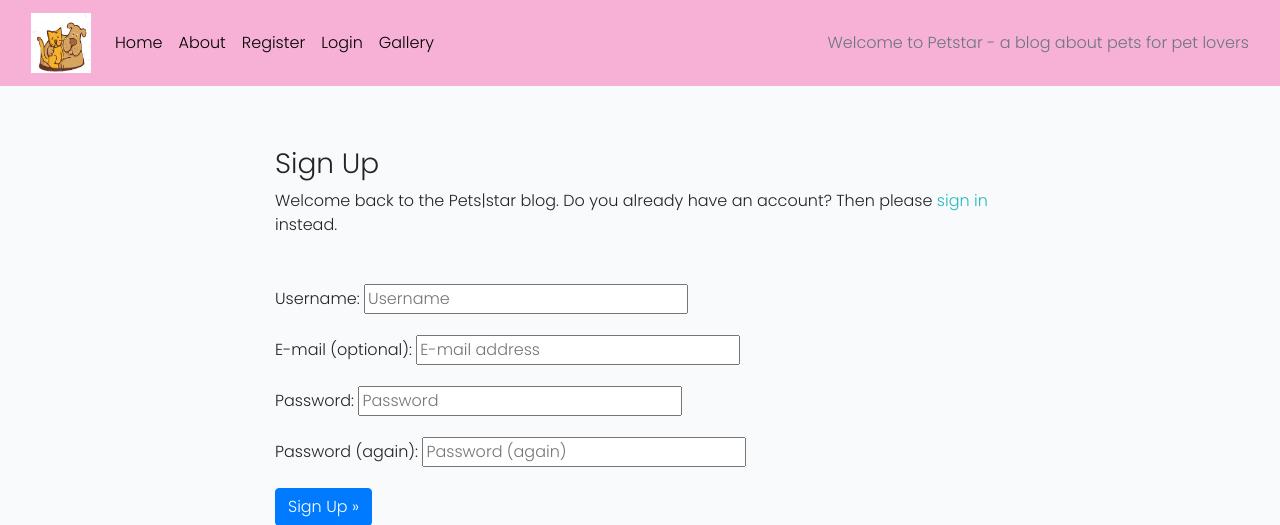
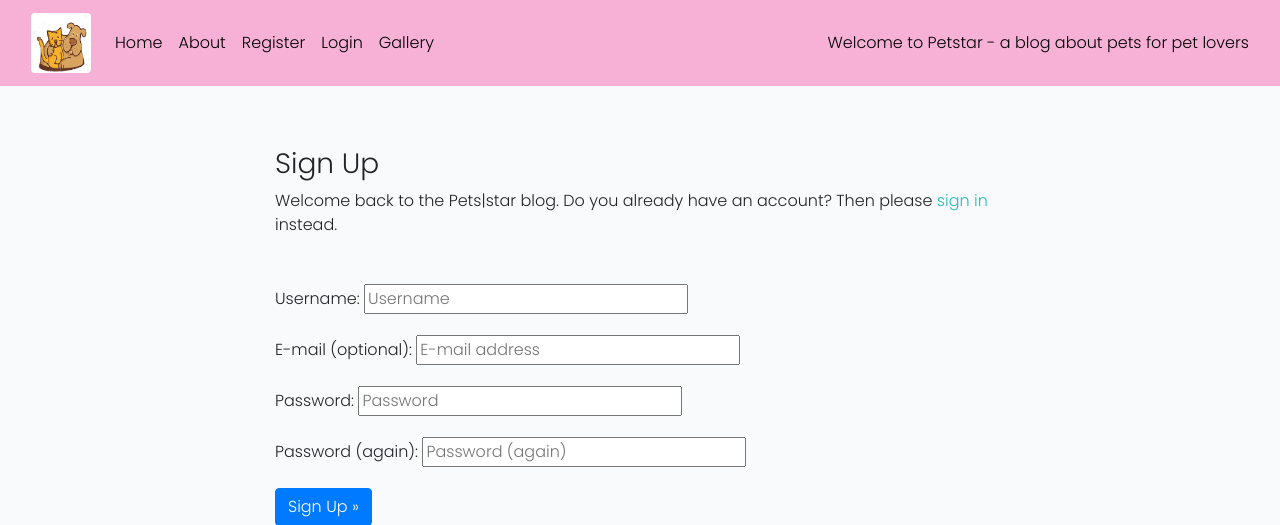
Before and after one commit to sundeepbassi/djangopetblog, a Django app: page /accounts/signup/ in a window 1280 px wide. Shown: the top 525 px of the page. Run offline with Django 3.2, Linux system fonts and the light colour scheme; parts of the project's set-up code (start-up, migrations or seed data) failed here and were passed over; some libraries are stand-ins or nearby versions.

Commit message:
Remove commented out code + Give text in navbar better contrast

```diff
--- a/templates/base.html
+++ b/templates/base.html
@@ -1,5 +1,4 @@
 {% load static %}
-
 <!DOCTYPE html>
 <html lang="en" class="h-100">
 
@@ -8,7 +7,6 @@
     <link rel="preconnect" href="https://fonts.googleapis.com">
     <link rel="preconnect" href="https://fonts.gstatic.com" crossorigin>
     <link href="https://fonts.googleapis.com/css2?family=Poppins:wght@300&display=swap" rel="stylesheet">
-    <!-- <link href="https://fonts.googleapis.com/css2?family=Roboto:wght@300&display=swap" rel="stylesheet"> -->
     <link href="https://fonts.googleapis.com/css2?family=Lato:wght@300;700&display=swap" rel="stylesheet">
     <link rel="stylesheet" href="https://cdnjs.cloudflare.com/ajax/libs/font-awesome/5.15.3/css/all.min.css">
     <meta name="viewport" content="width=device-width, initial-scale=1" />
@@ -26,16 +24,11 @@
 <body class="d-flex flex-column h-100 main-bg">
 
     <!-- Navigation -->
-    <!-- Light blue: #a8dddd -->
-    <!-- Light yellow: #EFED98 -->
-    <nav class="navbar navbar-expand-lg navbar-light" style="background-color: #f7b1d7;">
+    <nav class="navbar navbar-expand-lg navbar-light">
         <div class="container-fluid">
-
-            <!-- <a class="navbar-brand" href="{% url 'home' %}"><span class="brand">P<span class="red-o">E</span>TS<span
-                class="thin">|STAR</span></span></span></a> -->
             <a class="navbar-brand" href="{% url 'home' %}">
                 <span class="brand">
-                    <img src="{% static 'images/cat-and-dog-logo.png' %}" alt="Animation of cat and dog" style="width: 60px; height: 60px" />
+                    <img class="rounded" id="navbar-logo" src="{% static 'images/cat-and-dog-logo.png' %}" title="Logo - Cat and dog" alt="Logo - Cat and dog"/>
                 </span>
             </a>
             <button class="navbar-toggler" type="button" data-bs-toggle="collapse" data-bs-target="#navbarText"
@@ -67,7 +60,7 @@
                     </li>
 
                 </ul>
-                <span class="navbar-text text-muted">
+                <span class="navbar-text">
                     Welcome to Petstar - a blog about pets for pet lovers
                 </span>
             </div>
```
